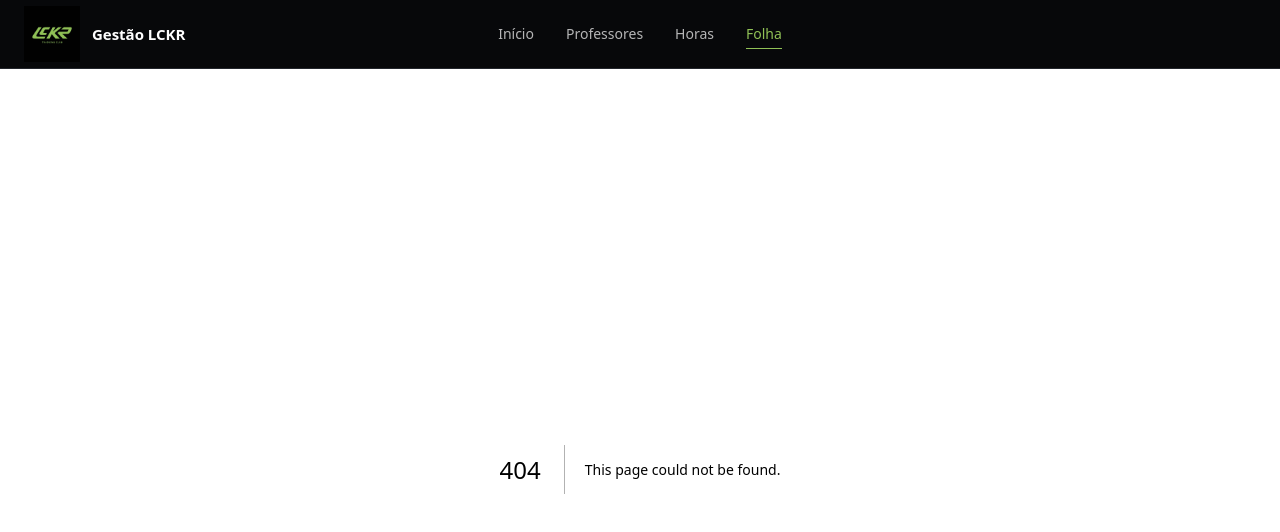
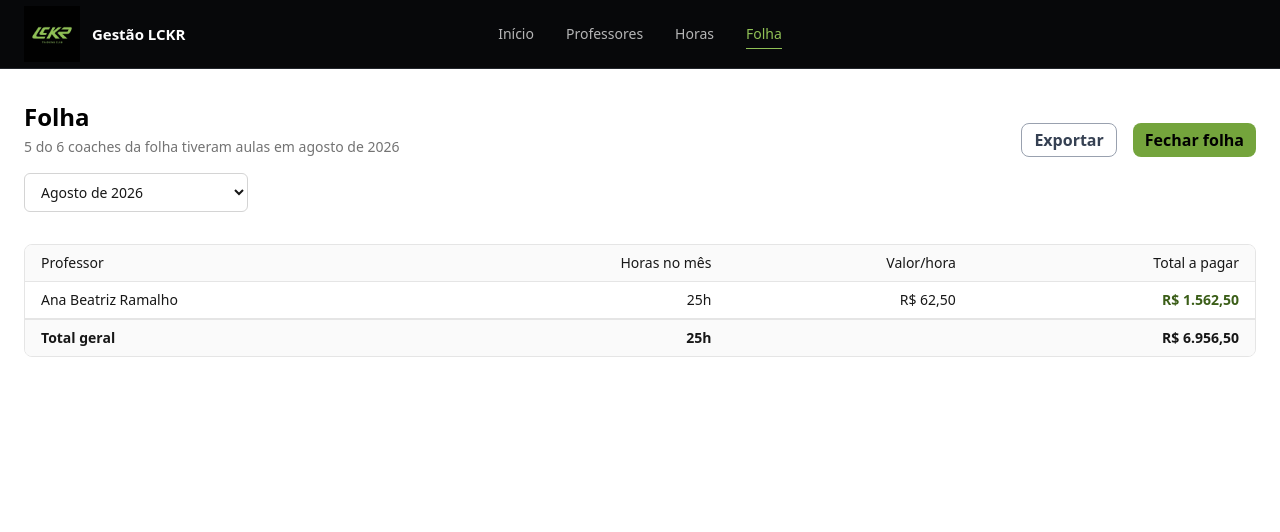
Before and after one commit to lckr-club/lckr-frontend, a Next.js app: page /folha in a window 1280 px wide. Before the commit this address had no page. Shown: the top 532 px of the page. Built offline with nearby package versions, Linux system fonts and the light colour scheme.

Commit message:
feat: adiciona a pagina de folha a aplicacao

```diff
--- /dev/null
+++ b/app/folha/page.tsx
@@ -0,0 +1,55 @@
+export default function FolhaPage() {
+    return (
+        <main className="mx-auto w-full max-w-7xl px-6 py-8">
+            <div className="flex items-end justify-between">
+            <div>
+                <h1 className="text-2xl font-semibold">Folha</h1>
+                <p className="mt-1 text-sm text-[#737373]">5 do 6 coaches da folha tiveram aulas em agosto de 2026</p>
+            </div>
+            <div className="flex gap-4 ">
+                <button className="border border-gray-400 py-1 px-3 rounded-lg  text-gray-700 font-semibold ">Exportar</button>
+                <button className="py-1 px-3 rounded-lg bg-green-logo text-black  font-semibold ">Fechar folha</button>
+            </div>
+            </div>
+             <select
+            aria-label="Filtrar por coach"
+            className="w-56 rounded-md border border-[#d4d4d4] bg-white mt-4 mb-2 px-3 py-2 text-sm text-[#171717] focus:border-[#90C156] focus:outline-none focus:ring-2 focus:ring-[#90C156]/40"
+          >
+            <option value="todos">Agosto de 2026</option>
+            <option value="47291368805">Setembro de 2026</option>
+          </select>
+            <div className="mt-6 overflow-x-auto rounded-lg border border-[#e5e5e5] bg-white">
+
+        <table className="w-full">
+  <thead>
+    <tr className="border-b border-[#e5e5e5] bg-[#fafafa]">
+      <th className="py-2 px-4 text-left text-sm font-medium text-[#171717]">Professor</th>
+      <th className="py-2 px-4 text-right text-sm font-medium text-[#171717]">Horas no mês</th>
+      <th className="py-2 px-4 text-right text-sm font-medium text-[#171717]">Valor/hora</th>
+      <th className="py-2 px-4 text-right text-sm font-medium text-[#171717]">Total a pagar</th>
+    </tr>
+  </thead>
+
+  <tbody>
+    <tr className="border-b border-[#e5e5e5] last:border-0 hover:bg-[#f5f5f5]">
+      <td className="py-2 px-4 text-sm text-[#171717]">Ana Beatriz Ramalho</td>
+      <td className="py-2 px-4 text-right text-sm text-[#171717]">25h</td>
+      <td className="py-2 px-4 text-right text-sm text-[#171717]">R$ 62,50</td>
+      <td className="py-2 px-4 text-right text-sm font-semibold text-[#3B5E18]">R$ 1.562,50</td>
+    </tr>
+  </tbody>
+
+  <tfoot>
+    <tr className="border-t-2 border-[#e5e5e5] bg-[#fafafa]">
+      <td className="py-2 px-4 text-sm font-semibold text-[#171717]">Total geral</td>
+      <td className="py-2 px-4 text-right text-sm font-semibold text-[#171717]">25h</td>
+      <td className="py-2 px-4"></td>
+      <td className="py-2 px-4 text-right text-sm font-semibold text-[#171717]">R$ 6.956,50</td>
+    </tr>
+  </tfoot>
+</table>
+
+      </div>
+        </main>
+    )
+}
```
